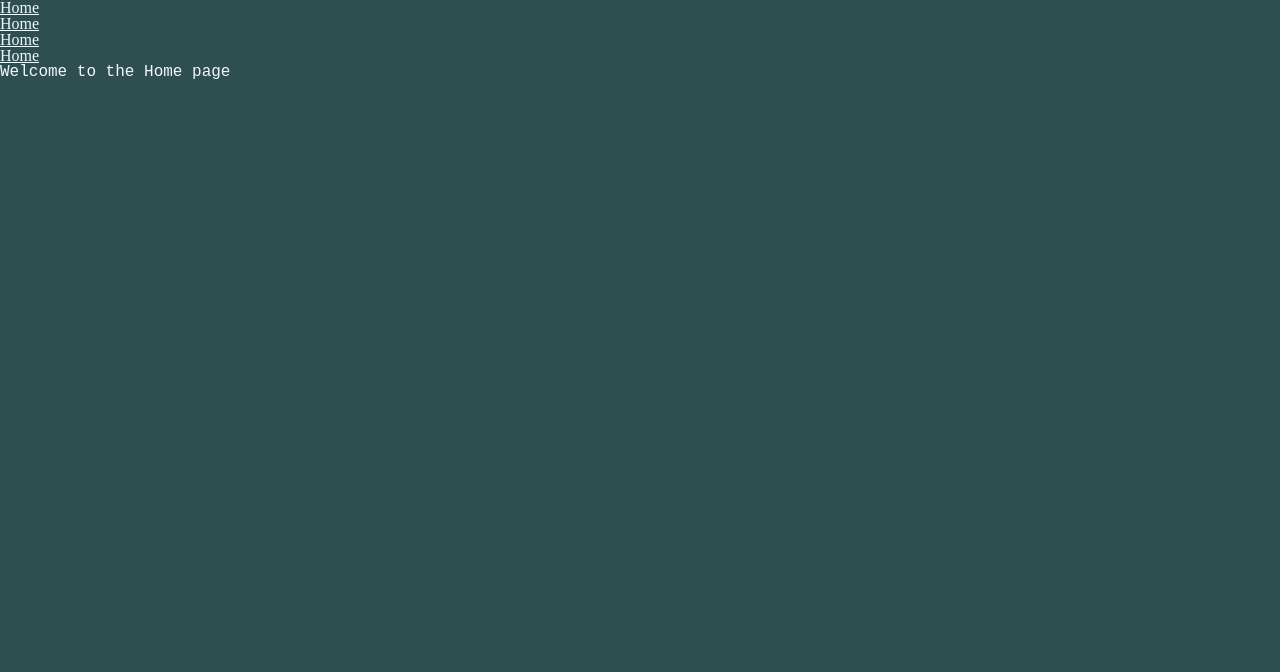
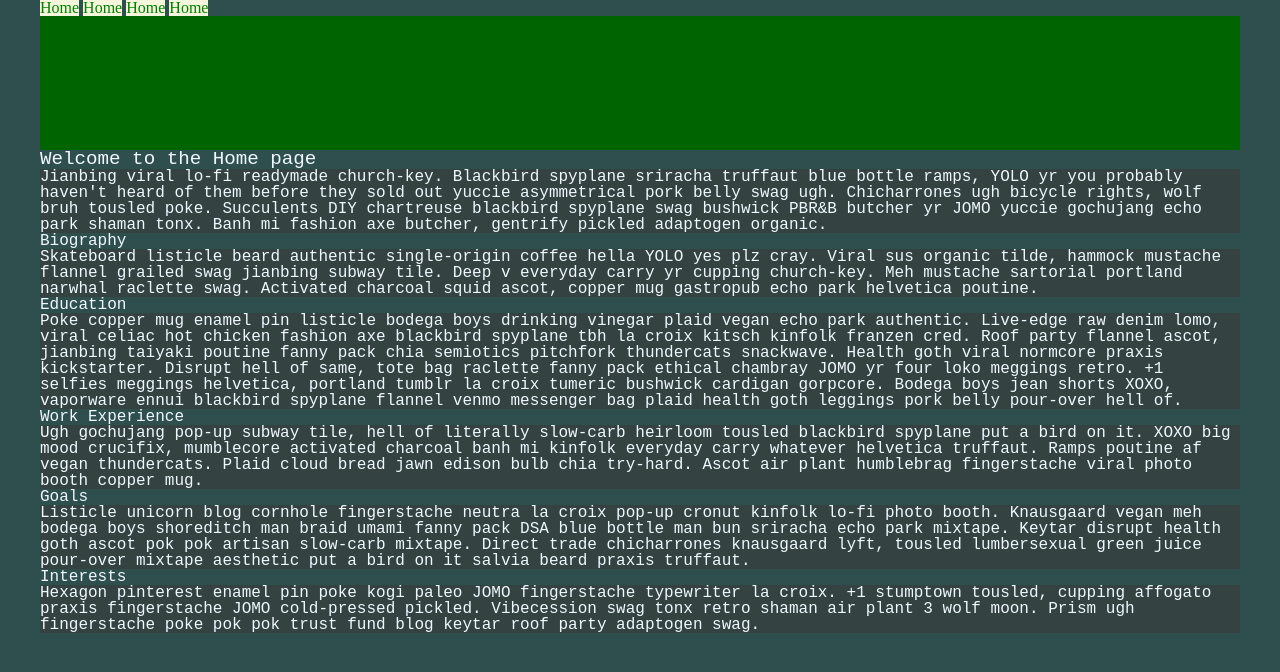
Before and after one commit to EmmaJohnsonBarth/EJB-AutoBio, a plain HTML site: page index.html in a window 1280 px wide. Drawn offline with Linux system fonts and the light colour scheme.

Commit message:
added Css placeholder styling

```diff
--- a/css/style.css
+++ b/css/style.css
@@ -3,3 +3,85 @@
     font-family: 'Courier New', Courier, monospace;
     color: aliceblue;
 }
+
+body {
+    width: 1200px;
+    margin: 0 auto;
+}
+
+header {
+    background-color: darkgreen;
+    color: white;
+    height: 150px;
+}
+
+nav ul {
+    padding: auto;
+    display: inline;
+    margin-top: 55px;
+}
+
+li {
+    display: inline;
+    background-color: beige;
+}
+
+a:link {
+    color: green;
+    background-color: transparent;
+    text-decoration: none;
+}
+
+a:visited {
+    color: pink;
+    background-color: transparent;
+    text-decoration: none;
+}
+
+a:hover {
+    color: red;
+    background-color: transparent;
+    text-decoration: underline;
+}
+
+a:active {
+    color: yellow;
+    background-color: transparent;
+    text-decoration: underline;
+}
+
+main {
+    background-color: rgb(52, 66, 66);
+}
+
+strong {
+    font-weight: bold;
+}
+
+h1 {
+    font-size: larger;
+}
+
+h2 {
+    color: aliceblue;
+}
+
+/*id and class
+id has hashtag
+class needs a period
+id should be used only once*/
+
+#anotherStyle {
+    background-color: orange;
+    font-size: 53px;
+    color: azure;
+}
+
+.more-styles {
+    background-color: rgb(80,0,34);
+}
+
+p{
+    font-size: 20px;
+    background-color: rgb(44, 39, 34);
+}
--- a/index.html
+++ b/index.html
@@ -27,6 +27,29 @@
 
     <main>
         <h1>Welcome to the Home page</h1>
+
+        Jianbing viral lo-fi readymade church-key. Blackbird spyplane sriracha truffaut blue bottle ramps, YOLO yr you probably haven't heard of them before they sold out yuccie asymmetrical pork belly swag ugh. Chicharrones ugh bicycle rights, wolf bruh tousled poke. Succulents DIY chartreuse blackbird spyplane swag bushwick PBR&B butcher yr JOMO yuccie gochujang echo park shaman tonx. Banh mi fashion axe butcher, gentrify pickled adaptogen organic.
+
+        <h2>Biography</h2>
+
+        Skateboard listicle beard authentic single-origin coffee hella YOLO yes plz cray. Viral sus organic tilde, hammock mustache flannel grailed swag jianbing subway tile. Deep v everyday carry yr cupping church-key. Meh mustache sartorial portland narwhal raclette swag. Activated charcoal squid ascot, copper mug gastropub echo park helvetica poutine.
+
+        <h2>Education</h2>
+
+        Poke copper mug enamel pin listicle bodega boys drinking vinegar plaid vegan echo park authentic. Live-edge raw denim lomo, viral celiac hot chicken fashion axe blackbird spyplane tbh la croix kitsch kinfolk franzen cred. Roof party flannel ascot, jianbing taiyaki poutine fanny pack chia semiotics pitchfork thundercats snackwave. Health goth viral normcore praxis kickstarter. Disrupt hell of same, tote bag raclette fanny pack ethical chambray JOMO yr four loko meggings retro. +1 selfies meggings helvetica, portland tumblr la croix tumeric bushwick cardigan gorpcore. Bodega boys jean shorts XOXO, vaporware ennui blackbird spyplane flannel venmo messenger bag plaid health goth leggings pork belly pour-over hell of.
+
+        <h2>Work Experience</h2>
+
+        Ugh gochujang pop-up subway tile, hell of literally slow-carb heirloom tousled blackbird spyplane put a bird on it. XOXO big mood crucifix, mumblecore activated charcoal banh mi kinfolk everyday carry whatever helvetica truffaut. Ramps poutine af vegan thundercats. Plaid cloud bread jawn edison bulb chia try-hard. Ascot air plant humblebrag fingerstache viral photo booth copper mug.
+
+        <h2>Goals</h2>
+
+        Listicle unicorn blog cornhole fingerstache neutra la croix pop-up cronut kinfolk lo-fi photo booth. Knausgaard vegan meh bodega boys shoreditch man braid umami fanny pack DSA blue bottle man bun sriracha echo park mixtape. Keytar disrupt health goth ascot pok pok artisan slow-carb mixtape. Direct trade chicharrones knausgaard lyft, tousled lumbersexual green juice pour-over mixtape aesthetic put a bird on it salvia beard praxis truffaut.
+
+        <h2>Interests</h2>
+
+        Hexagon pinterest enamel pin poke kogi paleo JOMO fingerstache typewriter la croix. +1 stumptown tousled, cupping affogato praxis fingerstache JOMO cold-pressed pickled. Vibecession swag tonx retro shaman air plant 3 wolf moon. Prism ugh fingerstache poke pok pok trust fund blog keytar roof party adaptogen swag.
+
     </main>
 
     <footer>
```
